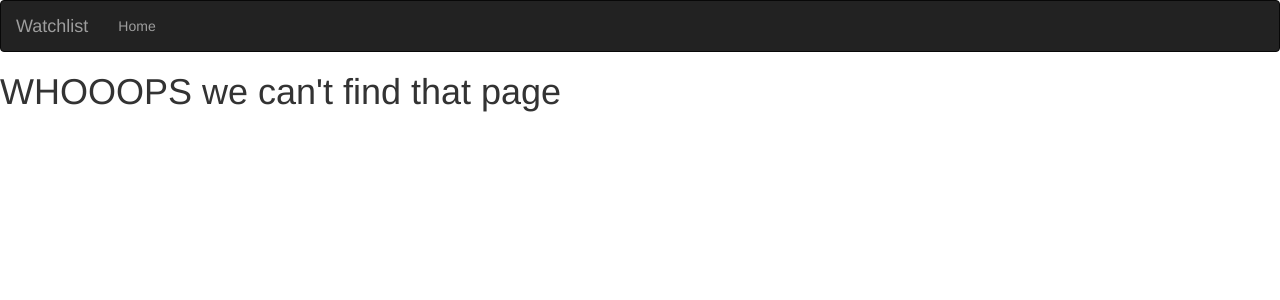
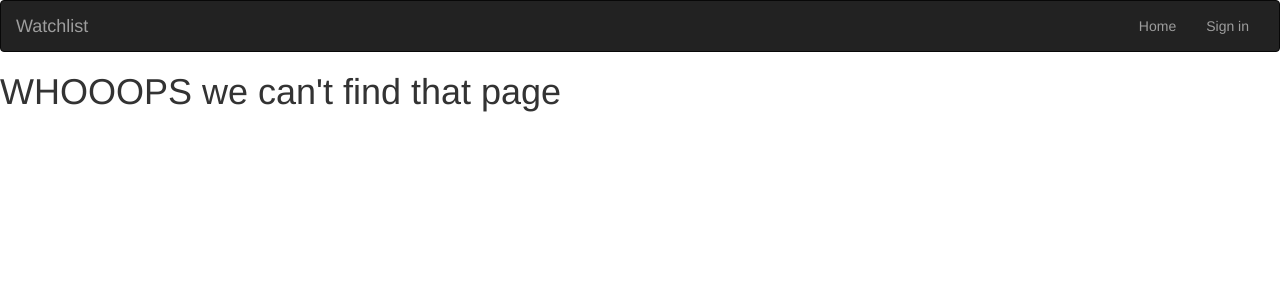
Before and after one commit to jepkess/movieflask.app, a Flask app: template app/templates/fourOwfour.html in a window 1280 px wide. Shown: the top 300 px of the page. Run offline with Flask 2, Linux system fonts and the light colour scheme; the template is opened without the code that fills it, so the values that code supplies are empty; parts of the project's set-up code (start-up, migrations or seed data) failed here and were passed over; some libraries are stand-ins or nearby versions.

Commit message:
update thenavigation bar file

```diff
--- a/app/templates/navbar.html
+++ b/app/templates/navbar.html
@@ -2,17 +2,25 @@
     <div class="container-fluid">
         <div class="navbar-header">
             <button type="button" class="navbar-toggle" data-toggle="collapse" data-target=".navbar-collapse">
-              <span class="sr-only">Toggle navigation</span>
-              <span class="icon-bar"></span>
-              <span class="icon-bar"></span>
-              <span class="icon-bar"></span>
+                <span class="sr-only">Toggle navigation</span>
+                <span class="icon-bar"></span>
+                <span class="icon-bar"></span>
+                <span class="icon-bar"></span>
             </button>
             <a class="navbar-brand" href="/"> Watchlist </a>
         </div>
         <div class="navbar-collapse collapse">
-            <ul class="nav navbar-nav">
+            <ul class="nav navbar-nav navbar-right">
                 <li><a href="/">Home</a></li>
+                {% if current_user.is_authenticated %}
+                <li><a href="{{url_for('main.profile',uname=current_user.username)}}">Profile</a></li>
+                <li><a href="{{url_for('auth.logout')}}">Sign out</a></li>
+                {% else %}
+                <li><a href="{{url_for('auth.login')}}">Sign in</a></li>
+                {%endif%}
+            </ul>
         </div>
 
     </div>
 </div>
+<!-- # current_user is a variable that is defined by flask-login and is made available to all the view functions and templates. -->
```
